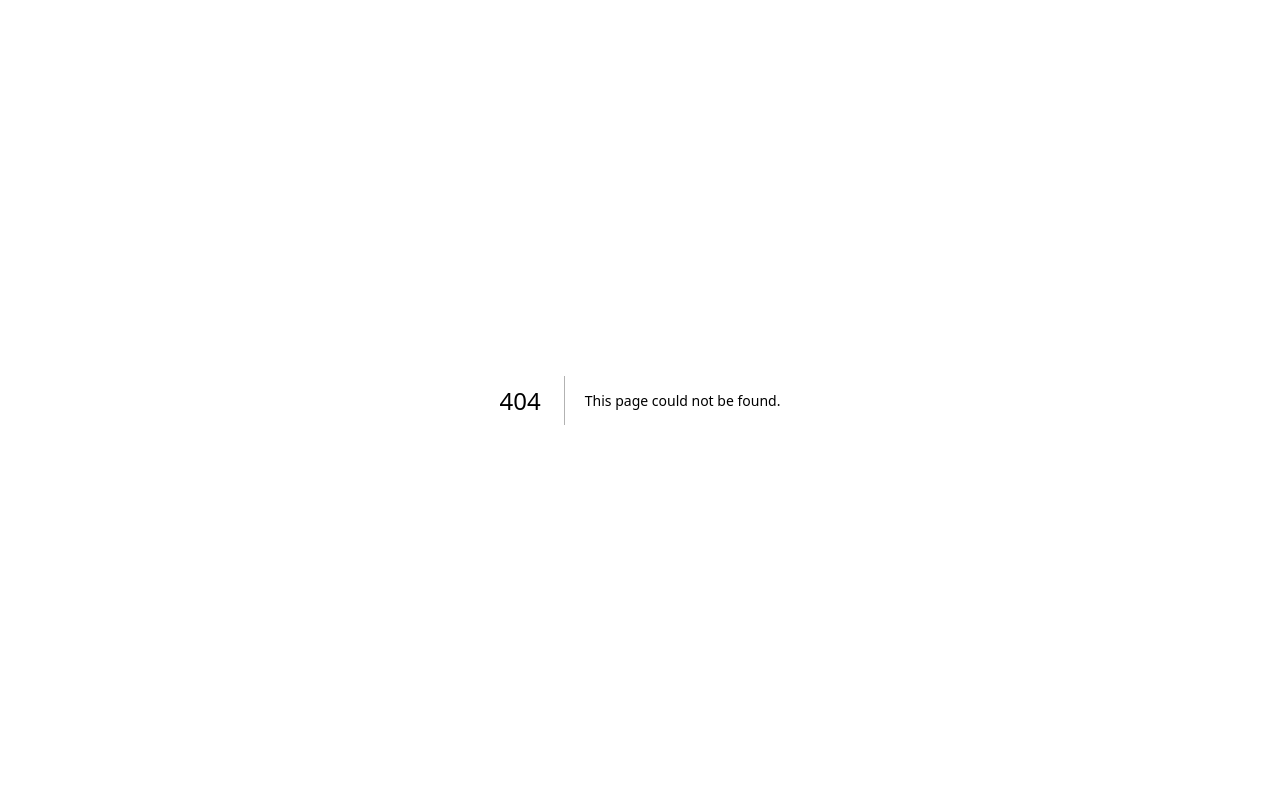
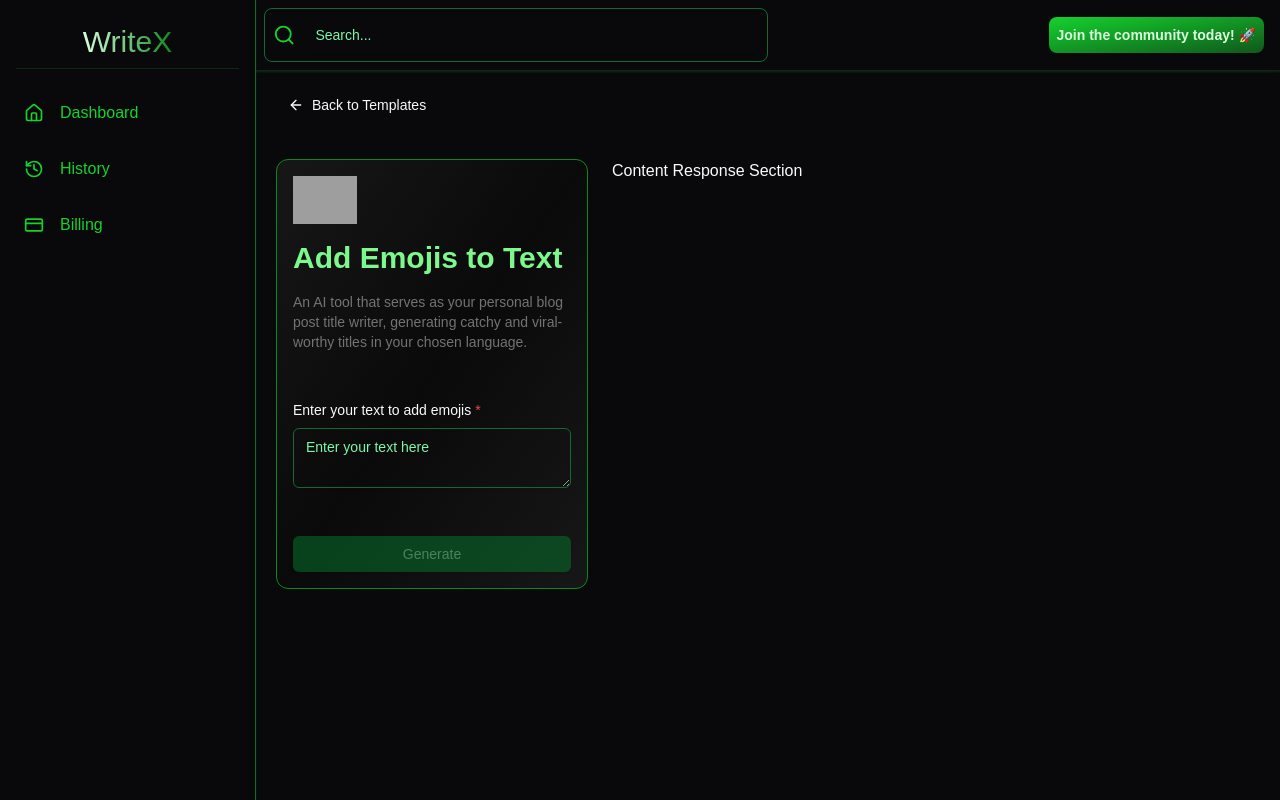
Before and after one commit to abhoy21/writex, a Next.js app: page /dashboard/content/add-emoji-to-text in a window 1280 px wide. Before the commit this address had no page. Built offline with nearby package versions, Linux system fonts and the light colour scheme; grey boxes are pictures that could not be loaded.

Commit message:
content generation form input frontend implemented

```diff
--- /dev/null
+++ b/app/_components/content-form-section.tsx
@@ -0,0 +1,112 @@
+"use client";
+import { Button } from "@/components/ui/button";
+import { Input } from "@/components/ui/input";
+import { Textarea } from "@/components/ui/textarea";
+import { Template } from "@/types/type";
+
+import { zodResolver } from "@hookform/resolvers/zod";
+import Image from "next/image";
+import { useForm } from "react-hook-form";
+import { z } from "zod";
+
+export default function ContentFormSection({
+  selectedTemplate,
+}: {
+  selectedTemplate: Template;
+}): React.JSX.Element {
+  const formSchema = z.object(
+    Object.fromEntries(
+      selectedTemplate.form.map((item) => [
+        item.name,
+        item.required
+          ? z.string().nonempty("This field is required")
+          : z.string().optional(),
+      ]),
+    ),
+  );
+
+  const {
+    register,
+    handleSubmit,
+    formState: { errors, isSubmitting, isValid },
+    reset,
+  } = useForm<z.infer<typeof formSchema>>({
+    mode: "onChange",
+    resolver: zodResolver(formSchema),
+  });
+
+  const onSubmit = async (data: z.infer<typeof formSchema>) => {
+    try {
+      console.log(data);
+      reset();
+    } catch (error) {
+      console.error("Form submission error:", error);
+    }
+  };
+
+  return (
+    <div className='p-4 rounded-xl flex flex-col gap-4 bg-gradient-to-br from-neutral-900 via-neutral-950 to-neutral-900 border border-malachite-700'>
+      <Image
+        src={selectedTemplate.icon}
+        alt={selectedTemplate.name}
+        width={64}
+        height={64}
+      />
+      <h1 className='text-3xl font-bold text-malachite-300'>
+        {selectedTemplate.name}
+      </h1>
+      <p className='text-sm text-neutral-500'>{selectedTemplate.desc}</p>
+
+      <form
+        className='space-y-4 mt-6'
+        onSubmit={handleSubmit(onSubmit)}
+        noValidate
+      >
+        {selectedTemplate.form.map((item) => (
+          <div key={item.name} className='mt-2 mb-8 flex flex-col gap-2'>
+            <label
+              htmlFor={item.name}
+              className='block text-sm font-montserrat'
+            >
+              {item.label}
+              {item.required && <span className='text-red-500 ml-1'>*</span>}
+            </label>
+
+            {item.field === "input" ? (
+              <Input
+                {...register(item.name)}
+                id={item.name}
+                placeholder='Enter your text here'
+                type='text'
+                aria-invalid={errors[item.name] ? "true" : "false"}
+                className={errors[item.name] ? "border-red-500" : ""}
+              />
+            ) : (
+              <Textarea
+                {...register(item.name)}
+                id={item.name}
+                placeholder='Enter your text here'
+                aria-invalid={errors[item.name] ? "true" : "false"}
+                className={errors[item.name] ? "border-red-500" : ""}
+              />
+            )}
+
+            {errors[item.name] && (
+              <p className='text-red-500 text-sm mt-1'>
+                {errors[item.name]?.message}
+              </p>
+            )}
+          </div>
+        ))}
+
+        <Button
+          type='submit'
+          className='w-full py-4'
+          disabled={isSubmitting || !isValid}
+        >
+          {isSubmitting ? "Generating..." : "Generate"}
+        </Button>
+      </form>
+    </div>
+  );
+}
--- /dev/null
+++ b/app/_components/content-response-section.tsx
@@ -0,0 +1,3 @@
+export default function ContentResponseSection(): React.JSX.Element {
+  return <div>Content Response Section</div>;
+}
--- a/app/_components/dashboard-search-section.tsx
+++ b/app/_components/dashboard-search-section.tsx
@@ -1,7 +1,13 @@
 import { Input } from "@/components/ui/input";
 import { Search } from "lucide-react";
 
-export default function DashboardSearchSection(): React.JSX.Element {
+interface DashboardSearchSectionProps {
+  setSearchTerm: (searchTerm: string) => void;
+}
+
+export default function DashboardSearchSection({
+  setSearchTerm,
+}: DashboardSearchSectionProps): React.JSX.Element {
   return (
     <div className='p-10 bg-gradient-to-br from-neutral-950 via-malachite-950 to-neutral-950 flex flex-col items-center justify-center text-malachite-200 rounded-xl '>
       <h1 className='text-3xl font-montserrat'>Browse Templates</h1>
@@ -9,12 +15,13 @@ export default function DashboardSearchSection(): React.JSX.Element {
         Start writing amazing content faster with our templates
       </p>
       <div className='w-full flex items-center justify-center'>
-        <div className='flex items-center gap-2 p-2  rounded-lg bg-gradient-to-br from-neutral-900 via-neutral-950 to-neutral-900 my-4 w-[45%]'>
+        <div className='flex items-center gap-2 p-2 rounded-lg bg-gradient-to-br from-neutral-900 via-neutral-950 to-neutral-900 my-4 w-[45%]'>
           <Search className='text-malachite-500' />
           <Input
             placeholder='Search...'
             type='text'
             className='outline-none border-none bg-transparent focus-visible:ring-0 text-malachite-300 placeholder-malachite-500 focus:ring-0 focus:border-none'
+            onChange={(e) => setSearchTerm(e.target.value)}
           />
         </div>
       </div>
--- a/app/_components/dashboard-template.tsx
+++ b/app/_components/dashboard-template.tsx
@@ -1,26 +1,30 @@
+"use client";
+import { Template } from "@/types/type";
+import { useEffect, useState } from "react";
 import templateData from "../(data)/templates";
 import TemplateCard from "./template-card";
 
-export interface Template {
-  name: string;
-  desc: string;
-  icon: string;
-  slug: string;
-  aiPrompt: string;
-  form: Form[];
-}
+export default function DashboardTemplate({
+  searchTerm,
+}: {
+  searchTerm: string;
+}): React.JSX.Element {
+  const [templateList, setTemplateList] = useState<Template[]>([]);
 
-interface Form {
-  label: string;
-  field: string;
-  name: string;
-  required?: boolean;
-}
+  useEffect(() => {
+    if (searchTerm) {
+      const filterDate = templateData.filter((item: Template) => {
+        return item.name.toLowerCase().includes(searchTerm.toLowerCase());
+      });
+      setTemplateList(filterDate);
+    } else {
+      setTemplateList(templateData);
+    }
+  }, [searchTerm]);
 
-export default function DashboardTemplate(): React.JSX.Element {
   return (
-    <div className='grid grid-cols-1 gap-4 md:grid-cols-2 md:gap-6 lg:grid-cols-4 mt-8 p-8'>
-      {templateData.map((item: Template, index: number) => (
+    <div className='grid grid-cols-1 gap-4 md:grid-cols-2 md:gap-6 lg:grid-cols-4 mt-8 p-8 cursor-pointer'>
+      {templateList.map((item: Template, index: number) => (
         <TemplateCard key={index} item={item} />
       ))}
     </div>
--- a/app/_components/template-card.tsx
+++ b/app/_components/template-card.tsx
@@ -1,5 +1,6 @@
+import { Template } from "@/types/type";
 import Image from "next/image";
-import { Template } from "./dashboard-template";
+import Link from "next/link";
 
 export default function TemplateCard({
   item,
@@ -7,12 +8,14 @@ export default function TemplateCard({
   item: Template;
 }): React.JSX.Element {
   return (
-    <div className='p-4 rounded-xl flex flex-col gap-4 bg-gradient-to-br from-neutral-900 via-neutral-950 to-neutral-900 border border-malachite-500/25 hover:scale-105 transition-transform duration-300 ease-in-out'>
+    <Link href={`/dashboard/content/${item.slug}`}>
+      <div className='p-4 rounded-xl flex flex-col gap-4 bg-gradient-to-br from-neutral-900 via-neutral-950 to-neutral-900 border-l-8 border-malachite-700 hover:scale-105 transition-transform duration-300 ease-in-out'>
         <Image src={item.icon} alt={item.name} width={64} height={64} />
         <h2 className='font-montserrat text-base text-malachite-200'>
           {item.name}
         </h2>
         <p className='text-malachite-50 text-sm'>{item.desc}</p>
       </div>
+    </Link>
   );
 }
--- /dev/null
+++ b/app/dashboard/content/[slug]/page.tsx
@@ -0,0 +1,40 @@
+import templateData from "@/app/(data)/templates";
+import ContentFormSection from "@/app/_components/content-form-section";
+import ContentResponseSection from "@/app/_components/content-response-section";
+import { Button } from "@/components/ui/button";
+import { Template } from "@/types/type";
+import { ArrowLeft } from "lucide-react";
+import Link from "next/link";
+
+export default async function CreateContent({
+  params,
+}: {
+  params: Promise<{ slug: string }>;
+}) {
+  const { slug } = await params;
+  const selectedTemplate = templateData.find(
+    (item: Template) => item.slug === slug,
+  );
+
+  if (!selectedTemplate) {
+    return <div>Template not found</div>;
+  }
+
+  return (
+    <div>
+      <Link href='/dashboard'>
+        <Button variant='ghost' className='m-4'>
+          <ArrowLeft className='h-4 w-4' />
+          Back to Templates
+        </Button>
+      </Link>
+
+      <div className='grid grid-cols-1 md:grid-cols-3 gap-6 p-5'>
+        <ContentFormSection selectedTemplate={selectedTemplate} />
+        <div className='col-span-2'>
+          <ContentResponseSection />
+        </div>
+      </div>
+    </div>
+  );
+}
--- a/app/dashboard/layout.tsx
+++ b/app/dashboard/layout.tsx
@@ -7,7 +7,7 @@ export default function DashboardLayout({
   children: React.ReactNode;
 }>): React.JSX.Element {
   return (
-    <div>
+    <div className='min-h-screen'>
       <div className='hidden md:block md:w-64 fixed'>
         <DashboardSidebar />
       </div>
--- a/app/dashboard/page.tsx
+++ b/app/dashboard/page.tsx
@@ -1,13 +1,16 @@
+"use client";
+import { useState } from "react";
 import DashboardSearchSection from "../_components/dashboard-search-section";
 import DashboardTemplate from "../_components/dashboard-template";
 
 export default function DashboardPage(): React.JSX.Element {
+  const [searchTerm, setSearchTerm] = useState<string>("");
   return (
     <div>
       <div className='px-8 py-4'>
-        <DashboardSearchSection />
+        <DashboardSearchSection setSearchTerm={setSearchTerm} />
       </div>
-      <DashboardTemplate />
+      <DashboardTemplate searchTerm={searchTerm} />
     </div>
   );
 }
--- /dev/null
+++ b/components/ui/textarea.tsx
@@ -0,0 +1,22 @@
+import * as React from "react"
+
+import { cn } from "@/lib/utils"
+
+const Textarea = React.forwardRef<
+  HTMLTextAreaElement,
+  React.ComponentProps<"textarea">
+>(({ className, ...props }, ref) => {
+  return (
+    <textarea
+      className={cn(
+        "flex min-h-[60px] w-full rounded-md border border-input bg-transparent px-3 py-2 text-base shadow-sm placeholder:text-muted-foreground focus-visible:outline-none focus-visible:ring-1 focus-visible:ring-ring disabled:cursor-not-allowed disabled:opacity-50 md:text-sm",
+        className
+      )}
+      ref={ref}
+      {...props}
+    />
+  )
+})
+Textarea.displayName = "Textarea"
+
+export { Textarea }
```
Also changed, not shown: types/type.ts (+15 -4 lines). Lines whose indentation alone changed are shown as unchanged.
